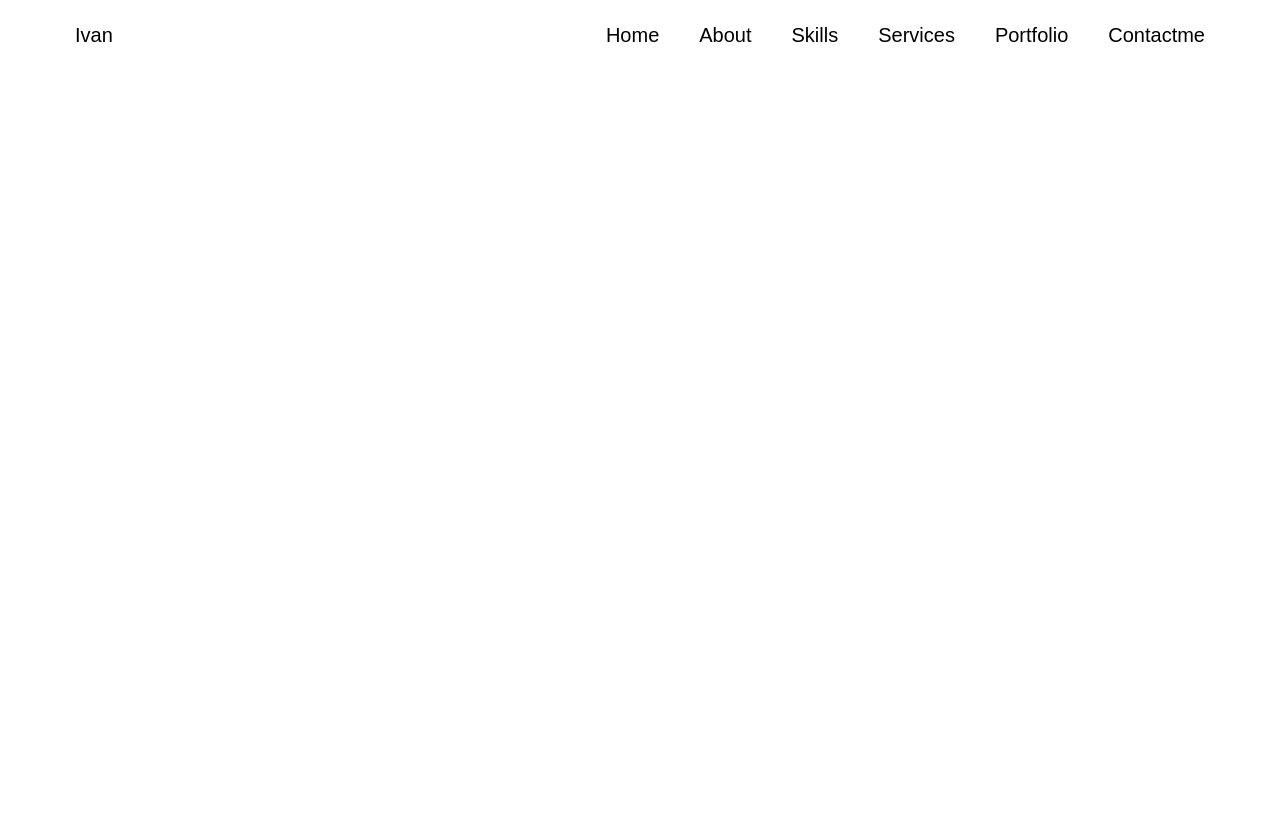
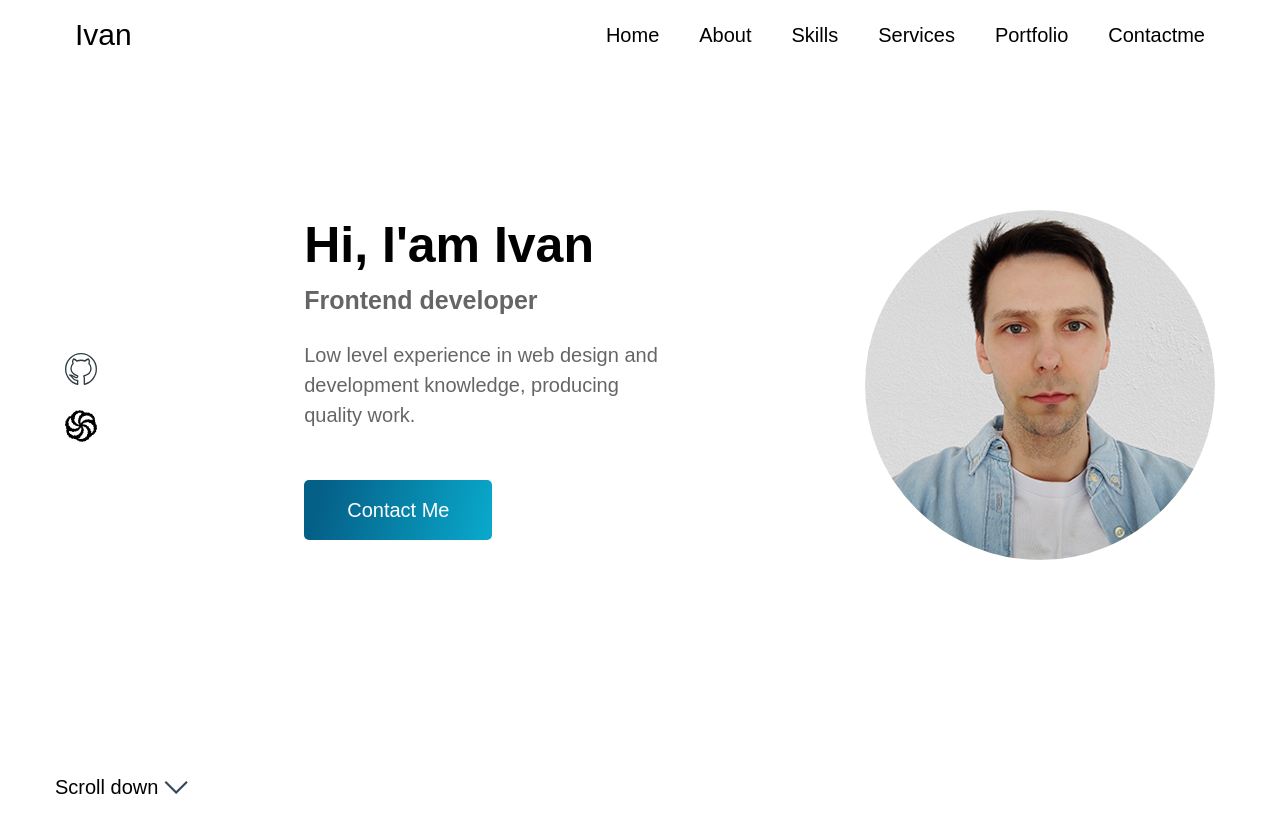
Before and after one commit to Vanya1000/gulp, a website: page gulp/index.html in a window 1280 px wide. Before the commit the page ends 800 px from the top, so only its background shows below. Drawn offline with Linux system fonts and the light colour scheme.

Commit message:
add_header_menu

```diff
--- a/#src/scss/header.scss
+++ b/#src/scss/header.scss
@@ -50,27 +50,47 @@
 .header {
 
 		&__menu {
+			background-color: #fff;
+			z-index: 10;
+			position: fixed;
+			top: 0;
+			width: 100%;
+			max-width: inherit;
+			@media (max-width: $md3+px) {
+				max-width: 95%;
+			}
 		}
 }
 .menu {
-	display: flex;
-	justify-content: space-between;
 
-
+	   &__wrapper {
+			display: flex;
+			justify-content: space-between;
+		}
 		&__logo {
+			font-size: 30px;
 			padding: 20px;
 			@media (max-width: $md3+px) {
 				padding: 10px;
-				font-size: 30px;
 			}
 		}
 
 		&__body {
 			@media (max-width: $md3+px) {
-				margin-right: -160px;
-				transition: all 0.5s ease 0s;
+
+				background-color: rgba(255, 255, 255, 0.918);
+				position: absolute;
+				margin-top: -340px;
+				margin-right: -340px;
+				transition: all 0.2s ease-out 0s;
+						top: 18px;
+						right: 10px;
 				&._active {
+					margin-top: 0px;
 					margin-right: 0px;
+					padding-left: 1000px;
+					padding-bottom: 1000px;
+					border-radius: 200px;
 			}
 			}
 		}
@@ -82,7 +102,8 @@
 				padding: 20px 10px 20px 10px;
 			}
 			@media (max-width: $md3+px) {
-				padding: 10px;
+				padding: 30px;
+				font-size: 40px;
 			}
 			}
 			display: flex;
@@ -99,3 +120,136 @@
 			color: #000;
 		}
 }
+
+.header {
+
+		&__aboutme {
+		}
+
+		&__scroll-down {
+		}
+
+		&__scroll-down-item {
+		}
+}
+.aboutme {
+	display: flex;
+	justify-content: space-between;
+	align-items: center;
+	padding: 210px 0 210px 0;
+	@media (max-width: $md3+px) {
+		flex-wrap: wrap;
+		justify-content: space-around;
+		flex: 0 1 100%;
+	}
+
+	@media (max-width: $md1+px) {
+		padding: 70px 0 70px 0;
+	}
+		&__link {
+			@media (max-width: $md3+px) {
+				order: 1;
+			}
+			padding: 0px 10px;
+		}
+
+		&__link-item {
+			padding-top: 25px;
+			transition: all 0.3s ease 0s;
+		}
+		&__link-item:hover {
+			transform: scale(1.2);
+		}
+
+		&__hi {
+			@media (max-width: $md3+px) {
+				order: 3;
+				padding-top: 50px;
+
+			}
+			padding: 0px 10px;
+			& h1 {
+
+				font-weight: 700;
+				font-size: 50px;
+			}
+			& h3 {
+				font-size: 25px;
+				font-weight: 700;
+				opacity: 0.6;
+				padding-top: 25px;
+			}
+			& p {
+				padding-top: 25px;
+				font-size: 20px;
+				opacity: 0.6;
+			}
+
+		}
+
+		&__hi-buttons {
+			padding: 50px 0px 0px 0px;
+		}
+		&__hi-button {
+			color: inherit;
+			background: linear-gradient(104.58deg, #056088 10.57%, #09A7CA 96.62%);
+			font-weight: 500;
+			font-size: 20px;
+			display: inline-block;
+			line-height: 300%;
+			padding: 0 43px;
+			color: rgb(255, 255, 255);
+			border-radius: 5px;
+		}
+		&__hi-button:hover {
+			background: linear-gradient(104.58deg, #043d55 10.57%, #077992 96.62%);
+		}
+
+		&__foto {
+			@media (max-width: 453px) {
+			position: relative;
+			padding-top: 100%;
+			flex: 1 1 auto;
+		}
+			@media (max-width: $md3+px) {
+				order: 2;
+			}
+			padding: 0px 10px;
+		}
+		&__foto img {
+			border-radius: 50%;
+			@media (max-width: 453px) {
+			position: absolute;
+			top: 0;
+			left: 0;
+			width: 100%;
+			height: auto;
+		}
+		}
+}
+.header {
+
+		&__scroll-down {
+			@media (max-width: $md1+px) {
+		display: none;
+	}
+			transition: all 0.5s ease;
+		}
+		&__scroll-down:hover {
+			transform: translate(0, 20%);
+		}
+		&__scroll-down-item {
+			color: black;
+		}
+		&__scroll-down-item::after {
+			display: inline-block;
+			content: '';
+			background-image: url('../img/icons/arrow.svg');
+			background-size: 35px 35px;
+			height: 24px;
+			width: 35px;
+		}
+		&__scroll-down-item{
+
+		}
+}
--- a/gulp/index.html
+++ b/gulp/index.html
@@ -15,6 +15,7 @@
 			<header class="header">
 	<div class="header__container _container">
 		<div class="header__menu menu">
+			<div class="menu__wrapper">
 				<div class="menu__icon icon-menu">
 				<span></span>
 				<span></span>
@@ -31,6 +32,31 @@
 						<li><a class="menu__link" data-goto="" href="">Contactme</a></li>
 					</ul>
 				</nav>
+			</div>
+		</div>
+		<div class="header__aboutme aboutme">
+			<div class="aboutme__link">
+				<div class="aboutme__link-item">
+					<a href="https://github.com/Vanya1000"><img src="../img/icons/github.svg" alt="github"></a>
+				</div>
+				<div class="aboutme__link-item">
+					<a href="https://www.codewars.com/users/Vanya1000"><img src="../img/icons/codewars_logo_icon_145389.svg" alt="codewars"></a>
+				</div>
+			</div>
+			<div class="aboutme__hi">
+				<h1>Hi, I'am Ivan</h1>
+				<h3>Frontend developer</h3>
+				<p>Low level experience in web design and <br>development knowledge, producing <br>quality work.</p>
+				<div class="aboutme__hi-buttons">
+					<a href="" class="aboutme__hi-button">Contact Me</a>
+				</div>
+			</div>
+			<div class="aboutme__foto">
+				<img  src="../img/foto.jpg" alt="">
+			</div>
+		</div>
+		<div class="header__scroll-down">
+			<a href="" class="header__scroll-down-item">Scroll down</a>
 		</div>
 	</div>
 </header>
```
Also changed, not shown: #src/_header.html (+26 -0 lines), #src/img/foto.jpg (added), #src/img/foto.png (added), #src/img/icons/arrow.svg (added), #src/img/icons/codewars_logo_icon_145389.svg (added), #src/img/icons/github.svg (added), gulp/css/style.min.css, gulp/img/foto.jpg (added), gulp/img/foto.png (added), gulp/img/icons/arrow.svg (added), gulp/img/icons/codewars_logo_icon_145389.svg (added), gulp/img/icons/github.svg (added). Lines whose indentation alone changed are shown as unchanged.
